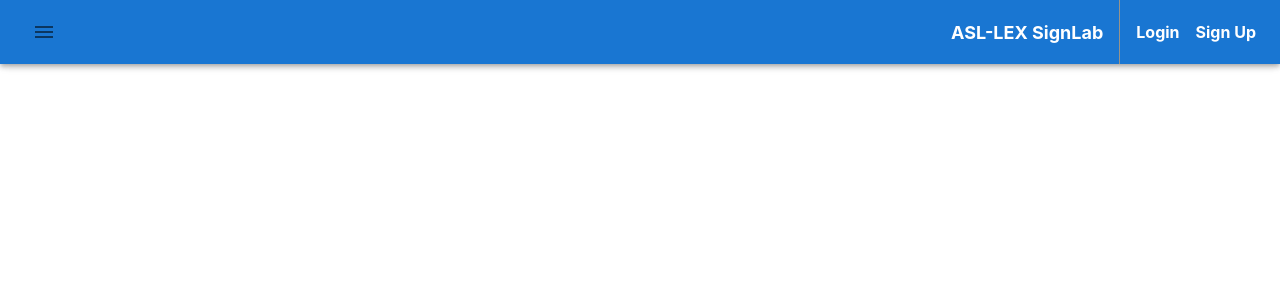
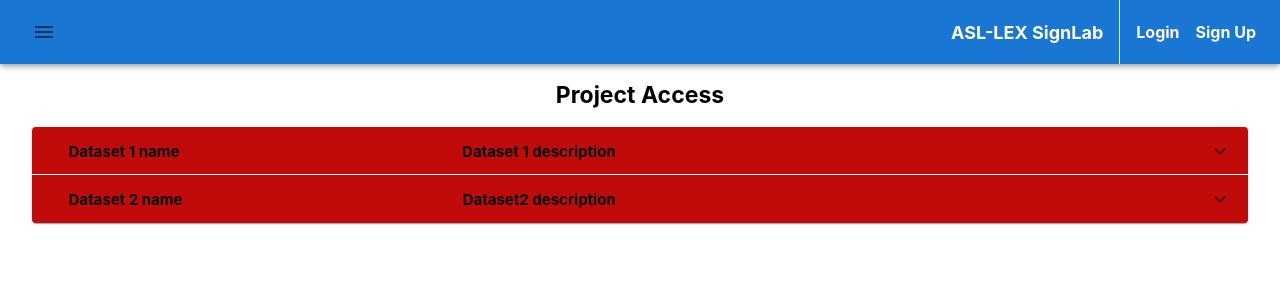
Before and after one commit to hicsail/signlab-react, a React (Vite) app: page /projectaccess in a window 1280 px wide. Shown: the top 300 px of the page. Built offline with nearby package versions, Linux system fonts and the light colour scheme.

Commit message:
dataset project access

```diff
--- a/src/App.tsx
+++ b/src/App.tsx
@@ -11,6 +11,7 @@ import { ContributePage } from './pages/Contribute';
 import { TagView } from './pages/TagView';
 import { SampleContextProvider } from './context/SampleContext';
 import { StudyControl } from './pages/StudyControl';
+import { ProjectAccess } from './pages/ProjectAccess';
 
 function App() {
   return (
@@ -24,6 +25,7 @@ function App() {
             <Route path={'/newstudy'} element={<NewStudy />} />
             <Route path={'/studycontrol'} element={<StudyControl />} />
             <Route path={'/projectcontrol'} element={<ProjectControl />} />
+            <Route path={'/projectaccess'} element={<ProjectAccess />} />
             <Route path={'/successpage'} element={<SuccessPage />} />
             <Route path={'/contribute'} element={<ContributePage />} />
             <Route path={'/tagging'} element={<TagView />} />
--- /dev/null
+++ b/src/components/DatasetAccessComponent.tsx
@@ -0,0 +1,121 @@
+import { Box, Checkbox } from '@mui/material';
+import useEnhancedEffect from '@mui/material/utils/useEnhancedEffect';
+import { DataGrid, GridColDef, GridRenderCellParams, useGridApiContext } from '@mui/x-data-grid';
+import { GridRowModesModel, GridActionsCellItem, GridRowId } from '@mui/x-data-grid-pro';
+import { useRef, useState } from 'react';
+
+interface Row {
+  id: number;
+  name: string;
+  description: string;
+  access: boolean;
+}
+
+interface Table {
+  tableRows: Row[];
+}
+
+function renderCheckbox(params: GridRenderCellParams<any, boolean>) {
+  return <Checkbox readOnly value={params.value} />;
+}
+
+function CheckboxEditInputCell(props: GridRenderCellParams<any, boolean>) {
+  const { id, value, field, hasFocus } = props;
+  const apiRef = useGridApiContext();
+  const ref = useRef<HTMLElement>();
+
+  const handleChange = (event: React.SyntheticEvent, newValue: boolean | false) => {
+    apiRef.current.setEditCellValue({ id, field, value: newValue });
+  };
+
+  useEnhancedEffect(() => {
+    if (hasFocus && ref.current) {
+      const input = ref.current.querySelector<HTMLInputElement>(`input[value="${value}"]`);
+      input?.focus();
+    }
+  }, [hasFocus, value]);
+
+  return (
+    <Box sx={{ display: 'flex', alignItems: 'center', pr: 2 }}>
+      <Checkbox name="checkbox" value={value} onChange={handleChange} />
+    </Box>
+  );
+}
+
+const renderCheckboxEditInputCell: GridColDef['renderCell'] = (params) => {
+  return <CheckboxEditInputCell {...params} />;
+};
+
+const DatasetAccessComponent: React.FC<Table> = ({ tableRows }: Table) => {
+  const [rows] = useState(tableRows);
+  const [rowModesModel, setRowModesModel] = useState<GridRowModesModel>({});
+
+  const handleRowModesModelChange = (newRowModesModel: GridRowModesModel) => {
+    setRowModesModel(newRowModesModel);
+  };
+
+  const columns: GridColDef[] = [
+    { field: 'id', headerName: 'ID', width: 75 },
+    {
+      field: 'name',
+      headerName: 'Name',
+      width: 200,
+      editable: true
+    },
+    {
+      field: 'description',
+      headerName: 'Description',
+      width: 450,
+      editable: true
+    },
+    {
+      field: 'checkbox',
+      type: 'boolean',
+      headerName: 'Checkbox',
+      renderCell: renderCheckbox,
+      renderEditCell: renderCheckboxEditInputCell,
+      editable: true,
+      width: 90
+    }
+  ];
+
+  return (
+    <Box sx={{ height: 800, width: '100%' }}>
+      <DataGrid
+        sx={{
+          '& .MuiDataGrid-cellContent': {
+            whiteSpace: 'normal',
+            lineHeight: 'normal'
+          },
+          '& .MuiDataGrid-cell': {
+            maxHeight: 'none !important',
+            overflow: 'auto',
+            whiteSpce: 'initial !important',
+            lineHeight: '16px !important',
+            display: 'flex !important',
+            alignItems: 'center',
+            paddingTop: '10px !important',
+            paddingBottom: '10px !important'
+          }
+        }}
+        getRowHeight={() => 'auto'}
+        rows={rows}
+        columns={columns}
+        rowModesModel={rowModesModel}
+        onRowModesModelChange={handleRowModesModelChange}
+        initialState={{
+          pagination: {
+            paginationModel: {
+              pageSize: 8
+            }
+          }
+        }}
+        pageSizeOptions={[5]}
+        checkboxSelection
+        disableRowSelectionOnClick
+      />
+    </Box>
+  );
+};
+
+export { DatasetAccessComponent };
--- /dev/null
+++ b/src/pages/ProjectAccess.tsx
@@ -0,0 +1,63 @@
+import { Accordion, Box, Typography } from '@mui/material';
+import AccordionSummary from '@mui/material/AccordionSummary';
+import AccordionDetails from '@mui/material/AccordionDetails';
+import ExpandMoreIcon from '@mui/icons-material/ExpandMore';
+import { ControlComponent } from '../components/ControlComponent';
+import { DatasetAccessComponent } from '../components/DatasetAccessComponent';
+
+const rows = [
+  {
+    id: 1,
+    name: 'Project Flour',
+    description:
+      'Led by James Beard Award-winning pastry chef + co-owner Joanne Chang, Flour Bakery now has nine locations in Boston + Cambridge. We offer buttery breakfast pastries; soft + chewy cookies; luscious pies; gorgeous cakes; and fresh, made-to-order sandwiches, soups, and salads - all prepared daily by our dedicated team.',
+    access: true
+  },
+  {
+    id: 2,
+    name: 'Project Tesla',
+    description:
+      'The Energy Generation and Storage segment engages in the design, manufacture, installation, sale, and leasing of solar energy generation and energy storage products, and related services to residential, commercial, and industrial customers and utilities through its website, stores, and galleries, as well as through a network of channel partners',
+    access: true
+  },
+  {
+    id: 3,
+    name: 'Project Starbucks',
+    description: 'The company was founded by Steven Paul Jobs, Ronald Gerald Wayne, and Stephen G. Wozniak on April 1, 1976 and is headquartered in Cupertino, CA.',
+    access: true
+  },
+  {
+    id: 4,
+    name: 'Project Charles',
+    description: 'Investment, wealth and alternative managers, asset owners and insurers in over 30 countries rely on Charles River IMS to manage USD $48 Trillion in assets.',
+    access: false
+  }
+];
+
+const ProjectAccess: React.FC = () => {
+  return (
+    <Box sx={{ position: 'absolute', top: '8%', left: '2.5%', right: '2.5%' }}>
+      <Typography variant="h5">Project Access</Typography>
+      <Accordion disableGutters>
+        <AccordionSummary expandIcon={<ExpandMoreIcon />} aria-controls="panel1a-content" id="panel1a-header">
+          <Typography sx={{ fontSize: '15px', position: 'absolute', top: '14px', left: '3%' }}>Dataset 1 name</Typography>
+          <Typography sx={{ fontSize: '15px', position: 'absolute', top: '14px', right: '52%' }}>Dataset 1 description</Typography>
+        </AccordionSummary>
+        <AccordionDetails>
+          <DatasetAccessComponent tableRows={rows} />
+        </AccordionDetails>
+      </Accordion>
+      <Accordion disableGutters>
+        <AccordionSummary expandIcon={<ExpandMoreIcon />} aria-controls="panel2a-content" id="panel2a-header">
+          <Typography sx={{ fontSize: '15px', position: 'absolute', top: '14px', left: '3%' }}>Dataset 2 name</Typography>
+          <Typography sx={{ fontSize: '15px', position: 'absolute', top: '14px', right: '52%' }}>Dataset2 description</Typography>
+        </AccordionSummary>
+        <AccordionDetails>
+          <Typography>Lorem ipsum dolor sit amet, consectetur adipiscing elit. Suspendisse malesuada lacus ex, sit amet blandit leo lobortis eget.</Typography>
+        </AccordionDetails>
+      </Accordion>
+    </Box>
+  );
+};
+
+export { ProjectAccess };
--- a/src/theme/ThemeProvider.tsx
+++ b/src/theme/ThemeProvider.tsx
@@ -9,12 +9,12 @@ export const ThemeProvider: FC<ThemeProviderProps> = ({ children }) => {
   const theme = createTheme({
     palette: {
       background: {
-        paper: '#fef8f8'
+        paper: '#c10b0b'
       },
       text: {
-        primary: '#g123a1'
+        primary: '#000000'
       },
-      divider: '#97948b'
+      divider: '#ffffff'
     },
     typography: {
       button: {
```
